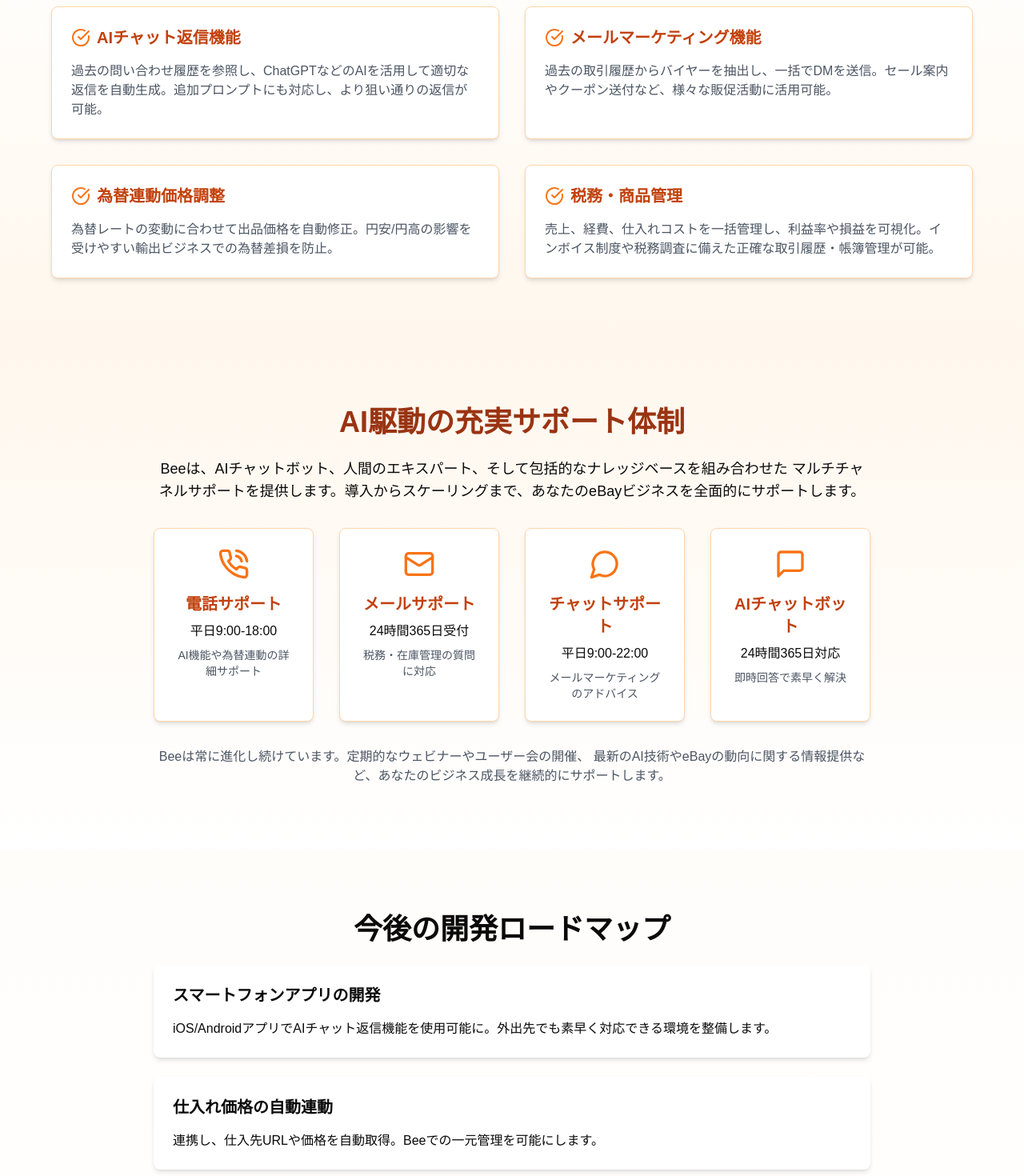
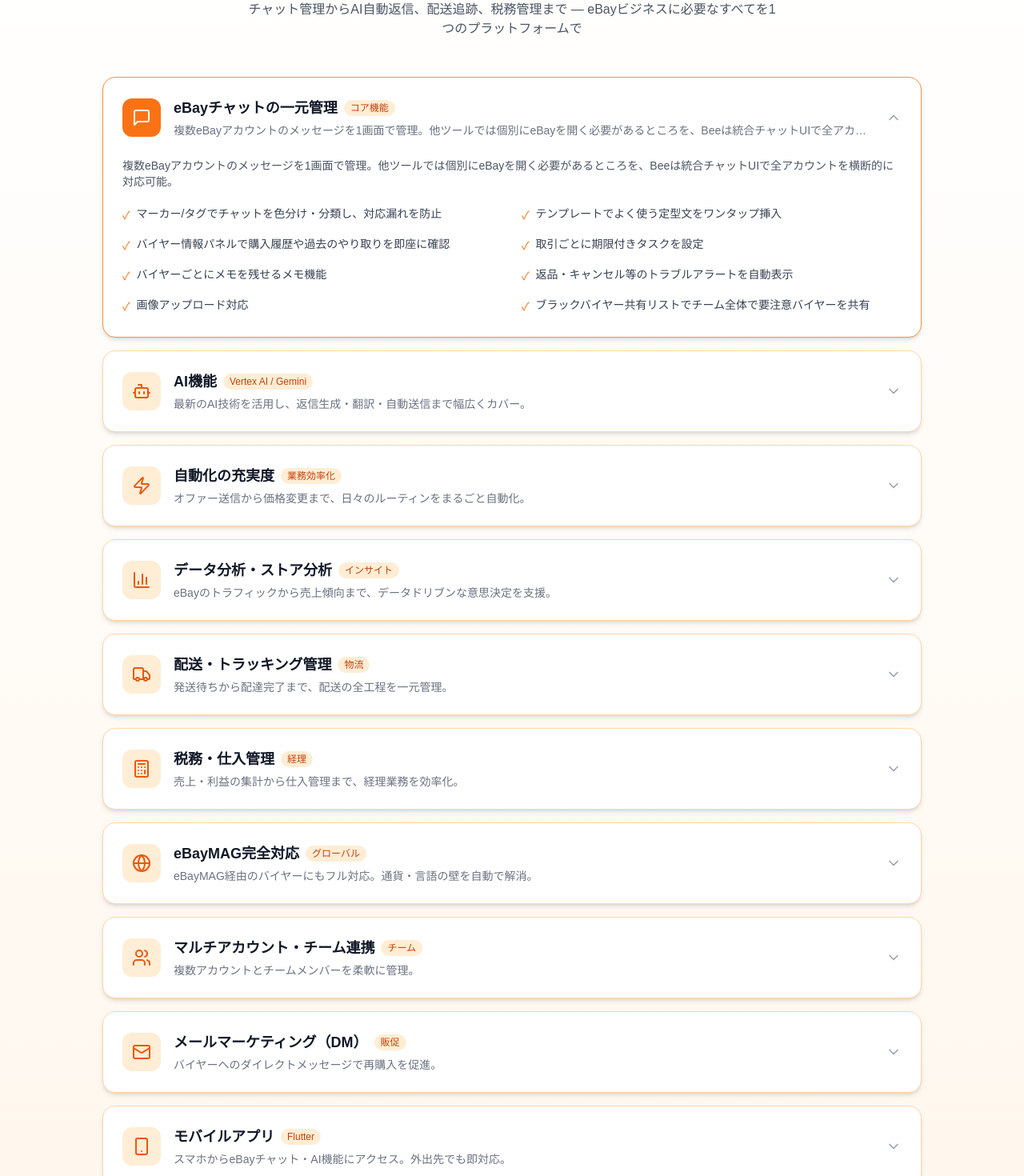
Before and after one commit to shun-awiiin/beespot, a Next.js app: page /features in a window 1280 px wide. Shown: the part 1060-2530 px from the top of the page at 80% size. Built offline with nearby package versions, Linux system fonts and the light colour scheme.

Commit message:
Bee 機能紹介を全10カテゴリに更新
Made-with: Cursor

```diff
--- a/components/Features.tsx
+++ b/components/Features.tsx
@@ -1,46 +1,242 @@
-import { CheckCircle } from "lucide-react"
+"use client"
 
-export default function Features() {
-  const features = [
+import { useState } from "react"
+import {
+  MessageSquare,
+  Bot,
+  Zap,
+  BarChart3,
+  Truck,
+  Calculator,
+  Globe,
+  Users,
+  Mail,
+  Smartphone,
+  ChevronDown,
+} from "lucide-react"
+
+const featureCategories = [
   {
-      title: "AIチャット返信機能",
-      description:
-        "過去の問い合わせ履歴を参照し、ChatGPTなどのAIを活用して適切な返信を自動生成。追加プロンプトにも対応し、より狙い通りの返信が可能。",
+    id: "chat",
+    icon: MessageSquare,
+    title: "eBayチャットの一元管理",
+    tag: "コア機能",
+    description: "複数eBayアカウントのメッセージを1画面で管理。他ツールでは個別にeBayを開く必要があるところを、Beeは統合チャットUIで全アカウントを横断的に対応可能。",
+    features: [
+      "マーカー/タグでチャットを色分け・分類し、対応漏れを防止",
+      "テンプレートでよく使う定型文をワンタップ挿入",
+      "バイヤー情報パネルで購入履歴や過去のやり取りを即座に確認",
+      "取引ごとに期限付きタスクを設定",
+      "バイヤーごとにメモを残せるメモ機能",
+      "返品・キャンセル等のトラブルアラートを自動表示",
+      "画像アップロード対応",
+      "ブラックバイヤー共有リストでチーム全体で要注意バイヤーを共有",
+    ],
   },
   {
-      title: "メールマーケティング機能",
-      description:
-        "過去の取引履歴からバイヤーを抽出し、一括でDMを送信。セール案内やクーポン送付など、様々な販促活動に活用可能。",
+    id: "ai",
+    icon: Bot,
+    title: "AI機能",
+    tag: "Vertex AI / Gemini",
+    description: "最新のAI技術を活用し、返信生成・翻訳・自動送信まで幅広くカバー。",
+    features: [
+      "AI返信生成 — チャット履歴の文脈を読み取り、バイヤーに合った英語返信を自動生成",
+      "AI翻訳 — 日本語を自然な英語に変換（Google / Gemini の選択可）",
+      "売却時AI自動返信 — 購入確定のWebhookトリガーでサンキューメッセージを自動送信",
+      "フィードバックAI自動返答 — ポジティブ/ニュートラルなレビューにAIが返答文を生成",
+      "AIモデルの段階分け — プランに応じて標準→高品質→最上位モデルを自動適用",
+      "AIメールエージェント（Maxプラン）— プロンプト指示でAIがメール文面を生成→承認→自動送信",
+    ],
   },
   {
-      title: "為替連動価格調整",
-      description:
-        "為替レートの変動に合わせて出品価格を自動修正。円安/円高の影響を受けやすい輸出ビジネスでの為替差損を防止。",
+    id: "automation",
+    icon: Zap,
+    title: "自動化の充実度",
+    tag: "業務効率化",
+    description: "オファー送信から価格変更まで、日々のルーティンをまるごと自動化。",
+    features: [
+      "自動センドオファー — Watchリスト登録者に毎日一括でオファー送信（最大320件/日）",
+      "自動返信 — 購入確定・発送開始・支払い催促の3パターンをルールベースで自動送信",
+      "自動レビュー返答 — 固定文章 or AI選択で自動返答",
+      "自動セールイベント（Markdown）— 毎日12時に値下げイベントを自動作成",
+      "プロモーションスケジューラー — 広告ルールを毎分チェックして自動実行",
+      "オファー前在庫チェック — DeepBay連携で在庫確認、売切・値上げ時は自動取り下げ",
+      "発送追跡メール自動送信 — トラッキングイベントに連動してバイヤーに自動通知",
+      "自動価格変更（Coming Soon）",
+    ],
   },
   {
-      title: "税務・商品管理",
-      description:
-        "売上、経費、仕入れコストを一括管理し、利益率や損益を可視化。インボイス制度や税務調査に備えた正確な取引履歴・帳簿管理が可能。",
+    id: "analytics",
+    icon: BarChart3,
+    title: "データ分析・ストア分析",
+    tag: "インサイト",
+    description: "eBayのトラフィックから売上傾向まで、データドリブンな意思決定を支援。",
+    features: [
+      "Traffic自動取得 — インプレッション・ビュー数を毎日自動収集（最大全件）",
+      "Sold分析 — 売却済み商品の傾向・価格帯を分析",
+      "キーワード分析 — 検索されやすいキーワードの発見、スマート検索、複数一括分析",
+      "出品推移 — 出品数・新規出品・古い出品の推移をグラフ化",
+      "低パフォーマンス商品の自動検出 — 閾値以下のビュー数の商品を抽出→CSV一括取り下げ",
+      "売上シミュレーション — 売上・利益の予測計算",
+      "IndexedDBキャッシュ — 大量データをローカルキャッシュしてサクサク動作",
+    ],
+  },
+  {
+    id: "shipping",
+    icon: Truck,
+    title: "配送・トラッキング管理",
+    tag: "物流",
+    description: "発送待ちから配達完了まで、配送の全工程を一元管理。",
+    features: [
+      "アクションリスト — 発送待ち・発送済み・返品を一覧管理（タグ・セラー・日数でフィルタ）",
+      "配送業者用画面 — 委託先業者向けの専用画面を別途用意",
+      "AfterShip + ShipTwoFour の2つの配送APIに連携",
+      "追跡イベントに連動した自動通知 — 通関・配達完了などの各ステータスでバイヤーに自動メール",
+    ],
+  },
+  {
+    id: "tax",
+    icon: Calculator,
+    title: "税務・仕入管理",
+    tag: "経理",
+    description: "売上・利益の集計から仕入管理まで、経理業務を効率化。",
+    features: [
+      "売上・利益管理 — 集計・分析、CSVエクスポート",
+      "仕入記帳 — 仕入の登録・編集・閲覧、CSV一括登録",
+      "自動記帳 — 配送管理からの仕入情報自動連携",
+      "利益計算機 — 関税対策を含む精緻な利益計算、eBayMAGワールドワイドポリシー対応",
+    ],
+  },
+  {
+    id: "mag",
+    icon: Globe,
+    title: "eBayMAG完全対応",
+    tag: "グローバル",
+    description: "eBayMAG経由のバイヤーにもフル対応。通貨・言語の壁を自動で解消。",
+    features: [
+      "通貨自動変換 — 商品価格やチャット内金額がバイヤーの国の通貨に自動切替",
+      "詳細な利益計算 — 関税・ワールドワイドポリシー切替時の発送方法変更に対応",
+      "言語表示の柔軟な切替 — 日本語・英語の両方/片方表示を自由に選択",
+      "MAGバイヤーへの自動オファー — eBayMAG経由のバイヤーにも対応",
+    ],
+  },
+  {
+    id: "team",
+    icon: Users,
+    title: "マルチアカウント・チーム連携",
+    tag: "チーム",
+    description: "複数アカウントとチームメンバーを柔軟に管理。",
+    features: [
+      "複数eBayアカウントの一元管理（Base Light: 5、Base Pro: 無制限）",
+      "有料プランではチームメンバー無制限",
+      "リーダー・メンバー権限管理でチーム内の役割分担",
+      "1契約で全アカウントに適用 — オプションはアカウントごとの個別購入不要",
+    ],
+  },
+  {
+    id: "marketing",
+    icon: Mail,
+    title: "メールマーケティング（DM）",
+    tag: "販促",
+    description: "バイヤーへのダイレクトメッセージで再購入を促進。",
+    features: [
+      "バイヤーへの個別・一括メッセージ送信",
+      "過去の購入者やウォッチリスト登録者をフィルタして送信先を管理",
+      "送信済みメッセージを一覧管理",
+    ],
+  },
+  {
+    id: "mobile",
+    icon: Smartphone,
+    title: "モバイルアプリ",
+    tag: "Flutter",
+    description: "スマホからeBayチャット・AI機能にアクセス。外出先でも即対応。",
+    features: [
+      "チャット一覧・トーク画面でスマホからeBayチャットを操作",
+      "AI回答生成 — スマホからもAI返信をリクエスト",
+      "翻訳 — スマホからの翻訳も対応",
+      "オファー送信・送料入力をモバイルから直接対応",
+      "プッシュ通知 — FCMで新着メッセージをリアルタイム通知",
+    ],
   },
 ]
 
+export default function Features() {
+  const [openId, setOpenId] = useState<string | null>("chat")
+
+  const toggle = (id: string) => {
+    setOpenId(openId === id ? null : id)
+  }
+
   return (
     <section className="py-20 px-4 bg-gradient-to-b from-white to-orange-50">
-      <div className="max-w-6xl mx-auto">
-        <h2 className="text-3xl md:text-4xl font-bold mb-6 text-center text-orange-800">Beeの主要機能</h2>
-        <div className="grid grid-cols-1 md:grid-cols-2 gap-8">
-          {features.map((feature, index) => (
+      <div className="max-w-5xl mx-auto">
+        <h2 className="text-3xl md:text-4xl font-bold mb-4 text-center text-orange-800">
+          Beeの全機能
+        </h2>
+        <p className="text-center text-gray-600 mb-12 max-w-2xl mx-auto">
+          チャット管理からAI自動返信、配送追跡、税務管理まで — eBayビジネスに必要なすべてを1つのプラットフォームで
+        </p>
+
+        <div className="space-y-4">
+          {featureCategories.map((cat) => {
+            const Icon = cat.icon
+            const isOpen = openId === cat.id
+
+            return (
               <div
-              key={index}
-              className="bg-white p-6 rounded-lg shadow-md hover:shadow-lg transition-shadow duration-300 border border-orange-200"
+                key={cat.id}
+                className={`bg-white rounded-2xl shadow-md border transition-all duration-300 ${
+                  isOpen ? "border-orange-400 shadow-lg" : "border-orange-200"
+                }`}
               >
-              <h3 className="text-xl font-semibold mb-4 flex items-center text-orange-700">
-                <CheckCircle className="text-orange-500 mr-2 flex-shrink-0" />
-                {feature.title}
-              </h3>
-              <p className="text-gray-600">{feature.description}</p>
+                <button
+                  onClick={() => toggle(cat.id)}
+                  className="w-full flex items-center gap-4 p-5 md:p-6 text-left"
+                >
+                  <div className={`p-3 rounded-xl flex-shrink-0 transition-colors duration-300 ${
+                    isOpen ? "bg-orange-500" : "bg-orange-100"
+                  }`}>
+                    <Icon className={`w-6 h-6 ${isOpen ? "text-white" : "text-orange-600"}`} />
                   </div>
+
+                  <div className="flex-1 min-w-0">
+                    <div className="flex items-center gap-2 flex-wrap">
+                      <h3 className="text-lg font-bold text-gray-900">{cat.title}</h3>
+                      <span className="text-xs font-medium bg-orange-100 text-orange-700 px-2 py-0.5 rounded-full">
+                        {cat.tag}
+                      </span>
+                    </div>
+                    <p className="text-sm text-gray-500 mt-1 line-clamp-1">{cat.description}</p>
+                  </div>
+
+                  <ChevronDown
+                    className={`w-5 h-5 text-gray-400 flex-shrink-0 transition-transform duration-300 ${
+                      isOpen ? "rotate-180" : ""
+                    }`}
+                  />
+                </button>
+
+                <div
+                  className={`overflow-hidden transition-all duration-300 ${
+                    isOpen ? "max-h-[800px] opacity-100" : "max-h-0 opacity-0"
+                  }`}
+                >
+                  <div className="px-5 md:px-6 pb-6 pt-0">
+                    <p className="text-sm text-gray-600 mb-4">{cat.description}</p>
+                    <ul className="grid grid-cols-1 md:grid-cols-2 gap-x-6 gap-y-2">
+                      {cat.features.map((f) => (
+                        <li key={f} className="flex items-start gap-2 text-sm text-gray-700 py-1">
+                          <span className="text-orange-500 mt-0.5 flex-shrink-0">✓</span>
+                          {f}
+                        </li>
                       ))}
+                    </ul>
+                  </div>
+                </div>
+              </div>
+            )
+          })}
         </div>
       </div>
     </section>
```
Lines whose indentation alone changed are shown as unchanged.
